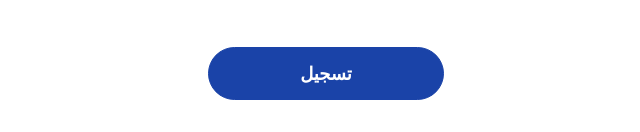
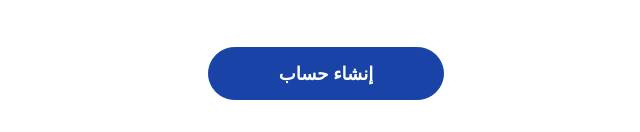
Before and after one commit to mohamedfiky/halla-w-tasa, a plain HTML site: page pages/sign-up.html in a window 1280 px wide. Shown: the part 667-799 px from the top of the page, 314-954 px from the left. Drawn offline with Linux system fonts and the light colour scheme.

Commit message:
fixing some issues in SIGN pages 2

```diff
--- a/pages/sign-up.html
+++ b/pages/sign-up.html
@@ -63,7 +63,7 @@
       </div>
 
       <a href="../pages/sign-in.html">لديك حساب بالفعل , سجل دخولك من هنا</a>
-      <button type="submit" class="btn">تسجيل</button>
+      <button type="submit" class="btn">إنشاء حساب</button>
     </form>
 
 
```
